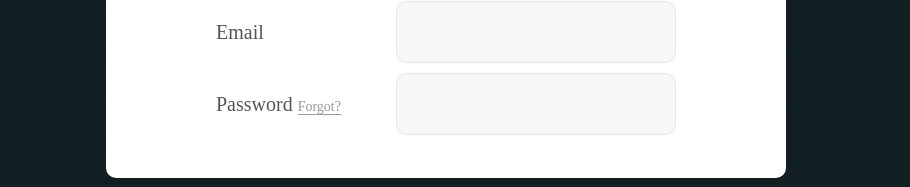
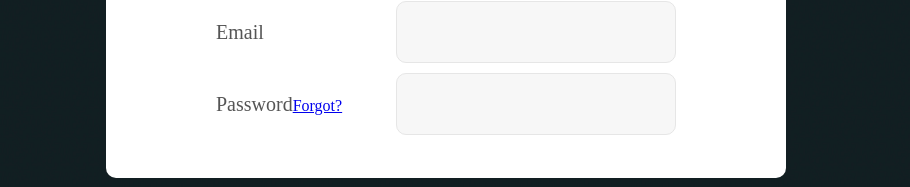
Before and after one commit to Tanuj-Choudhary/stream-polls, a React (Create React App) app: page /login in a window 1280 px wide. Shown: the part 391-578 px from the top of the page, without its empty margins (194-1104 px from the left). Built offline with nearby package versions, Linux system fonts and the light colour scheme.

Commit message:
Added more styles to form

```diff
--- a/src/components/form/form.css
+++ b/src/components/form/form.css
@@ -15,44 +15,6 @@
   padding-bottom: 53px;
 }
 
-/*Button*/
-.action-btn {
-  height: 60px;
-  width: 100%;
-  margin-top: 10px;
-  padding-top: 0 20px;
-  background-color: #333333;
-  border-radius: 10px;
-  font-size: 16px;
-  color: #fff;
-  line-height: 1.2;
-  border: none;
-}
-
-.action-btn:hover {
-  cursor: pointer;
-}
-
-/****Footer****/
-.footer {
-  padding-top: 55px;
-  text-align: center;
-}
-
-/****Footer text ****/
-.text-2 {
-  margin-left: 5px;
-  font-size: 14px;
-  color: #999999;
-  line-height: 1.5;
-  text-decoration: none;
-}
-
-/****Border****/
-.bb-1 {
-  border-bottom: 1px solid #999999;
-}
-
 /*****************Media Queries *****************/
 @media only screen and (min-width: 600px) {
   .form-container {
```
